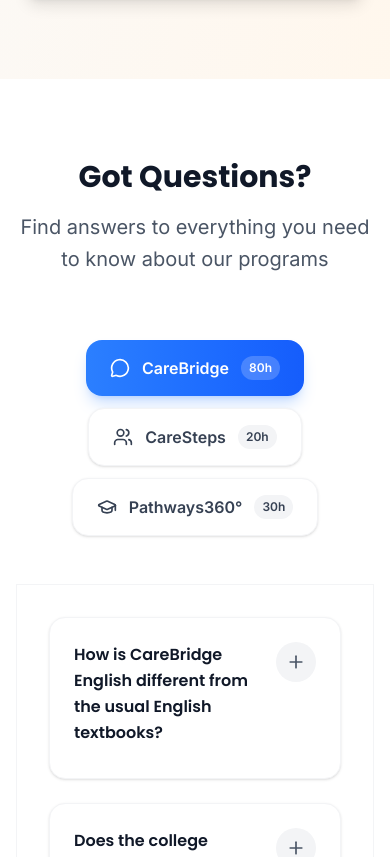
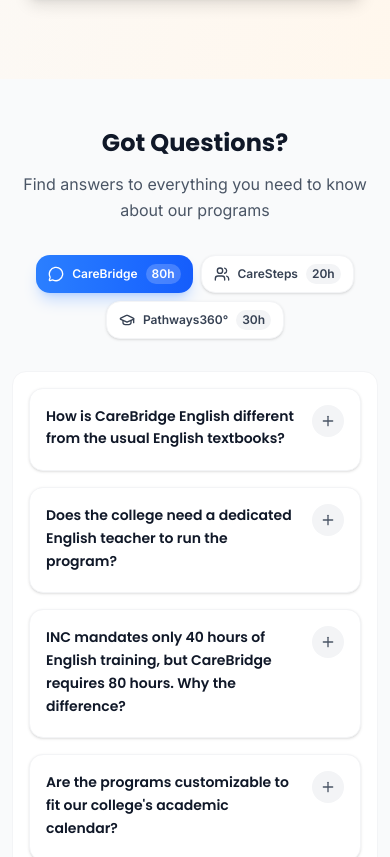
Before and after one commit to jabinweb/sciocare, a Next.js app: page / in a window 390 px wide. Shown: the part 9323-10180 px from the top of the page. Built offline with nearby package versions, Linux system fonts and the light colour scheme.

Commit message:
added faqs

```diff
--- a/components/landing/FaqSection.tsx
+++ b/components/landing/FaqSection.tsx
@@ -169,26 +169,26 @@
     const isOpen = openItems.includes(faq.id);
 
     return (
-      <div className="group bg-white rounded-2xl shadow-sm hover:shadow-lg border border-gray-100 hover:border-blue-200 transition-all duration-300 overflow-hidden">
+      <div className="group bg-white rounded-xl md:rounded-2xl shadow-sm hover:shadow-lg border border-gray-100 hover:border-blue-200 transition-all duration-300 overflow-hidden">
         <button
           onClick={() => toggleItem(faq.id)}
-          className="w-full p-6 flex items-start justify-between text-left group-hover:bg-blue-50/30 transition-all duration-200"
+          className="w-full p-4 md:p-6 flex items-start justify-between text-left group-hover:bg-blue-50/30 transition-all duration-200"
         >
-          <div className="flex-1 pr-6">
-            <h3 className="text-gray-900 font-semibold text-base md:text-lg leading-relaxed mb-2 group-hover:text-blue-900 transition-colors duration-200">
+          <div className="flex-1 pr-4 md:pr-6">
+            <h3 className="text-gray-900 font-semibold text-sm md:text-base lg:text-lg leading-relaxed mb-1 md:mb-2 group-hover:text-blue-900 transition-colors duration-200">
               {faq.question}
             </h3>
           </div>
 
-          <div className={`flex-shrink-0 w-10 h-10 rounded-full flex items-center justify-center transition-all duration-300 ${
+          <div className={`flex-shrink-0 w-8 h-8 md:w-10 md:h-10 rounded-full flex items-center justify-center transition-all duration-300 ${
             isOpen
               ? 'bg-blue-600 text-white shadow-md'
               : 'bg-gray-100 text-gray-600 group-hover:bg-blue-100 group-hover:text-blue-600'
           }`}>
             {isOpen ? (
-              <Minus className="w-5 h-5" />
+              <Minus className="w-4 h-4 md:w-5 md:h-5" />
             ) : (
-              <Plus className="w-5 h-5" />
+              <Plus className="w-4 h-4 md:w-5 md:h-5" />
             )}
           </div>
         </button>
@@ -196,9 +196,9 @@
         <div className={`transition-all duration-500 ease-in-out ${
           isOpen ? 'max-h-96 opacity-100' : 'max-h-0 opacity-0'
         } overflow-hidden`}>
-          <div className="px-6 pb-6">
-            <div className="pt-4 border-t border-gray-100">
-              <p className="text-gray-700 leading-relaxed text-sm md:text-base">
+          <div className="px-4 md:px-6 pb-4 md:pb-6">
+            <div className="pt-3 md:pt-4 border-t border-gray-100">
+              <p className="text-gray-700 leading-relaxed text-xs md:text-sm lg:text-base">
                 {faq.answer}
               </p>
             </div>
@@ -207,29 +207,29 @@
 
         {/* Active indicator */}
         {isOpen && (
-          <div className="h-1 bg-gradient-to-r from-blue-500 to-blue-600"></div>
+          <div className="h-0.5 md:h-1 bg-gradient-to-r from-blue-500 to-blue-600"></div>
         )}
       </div>
     );
   };
 
   return (
-    <div className="min-h-screen py-20">
-      <div className="max-w-6xl mx-auto px-4">
+    <div className="py-12 md:py-20 bg-gray-50">
+      <div className="max-w-6xl mx-auto px-3 md:px-4">
         {/* Header */}
-        <div className="text-center mb-16">
+        <div className="text-center mb-8 md:mb-16">
 
-          <h2 className="font-heading text-3xl md:text-4xl font-bold text-gray-900 mb-4">
+          <h2 className="font-heading text-2xl md:text-3xl lg:text-4xl font-bold text-gray-900 mb-3 md:mb-4 px-2">
             Got Questions?
           </h2>
 
-          <p className="text-xl text-gray-600 max-w-2xl mx-auto leading-relaxed">
+          <p className="text-base md:text-xl text-gray-600 max-w-2xl mx-auto leading-relaxed px-2">
             Find answers to everything you need to know about our programs
           </p>
         </div>
 
         {/* Program Selector */}
-        <div className="flex flex-wrap justify-center gap-3 mb-12">
+        <div className="flex flex-wrap justify-center gap-2 md:gap-3 mb-8 md:mb-12 px-2">
           {programs.map((program) => {
             const IconComponent = program.icon;
             const isActive = activeProgram === program.id;
@@ -238,17 +238,17 @@
               <button
                 key={program.id}
                 onClick={() => setActiveProgram(program.id)}
-                className={`group relative overflow-hidden px-6 py-4 rounded-2xl font-semibold transition-all duration-300 transform hover:scale-105 ${
+                className={`group relative overflow-hidden px-3 md:px-6 py-2 md:py-4 rounded-xl md:rounded-2xl font-semibold text-sm md:text-base transition-all duration-300 transform hover:scale-105 ${
                   isActive
                     ? `${program.bgColor} text-white shadow-lg shadow-blue-500/25`
                     : 'bg-white text-gray-700 hover:bg-gray-50 shadow-sm border border-gray-100'
                 }`}
               >
-                <div className="flex items-center gap-3 relative z-10">
-                  <IconComponent className="w-5 h-5" />
+                <div className="flex items-center gap-2 md:gap-3 relative z-10">
+                  <IconComponent className="w-4 h-4 md:w-5 md:h-5" />
                   <span className="hidden sm:inline">{program.title}</span>
-                  <span className="sm:hidden">{program.title.split(' ')[0]}</span>
-                  <div className={`text-xs px-2 py-1 rounded-full ${
+                  <span className="sm:hidden text-xs">{program.title.split(' ')[0]}</span>
+                  <div className={`text-xs px-1.5 md:px-2 py-0.5 md:py-1 rounded-full ${
                     isActive ? 'bg-white/20' : 'bg-gray-100'
                   }`}>
                     {program.duration}
@@ -265,14 +265,14 @@
         </div>
 
         {/* Content Area */}
-        <div className="grid lg:grid-cols-12 gap-8">
+        <div className="grid lg:grid-cols-12 gap-4 md:gap-8">
 
           {/* FAQ List */}
           <div className="lg:col-span-12">
             {activeSection && (
-              <div className="border border-gray-100 overflow-hidden">
-                <div className="p-8">
-                  <div className="grid grid-cols-1 lg:grid-cols-2 gap-6 lg:gap-8">
+              <div className="border border-gray-100 rounded-xl md:rounded-2xl bg-white overflow-hidden">
+                <div className="p-4 md:p-8">
+                  <div className="grid grid-cols-1 lg:grid-cols-2 gap-4 md:gap-6 lg:gap-8">
                     {activeSection.faqs.map((faq, index) => (
                       <div key={faq.id} className={`${index < activeSection.faqs.length - 1 && activeSection.faqs.length % 2 !== 0 && index === activeSection.faqs.length - 1 ? 'lg:col-span-2' : ''}`}>
                         <FaqItem
```
